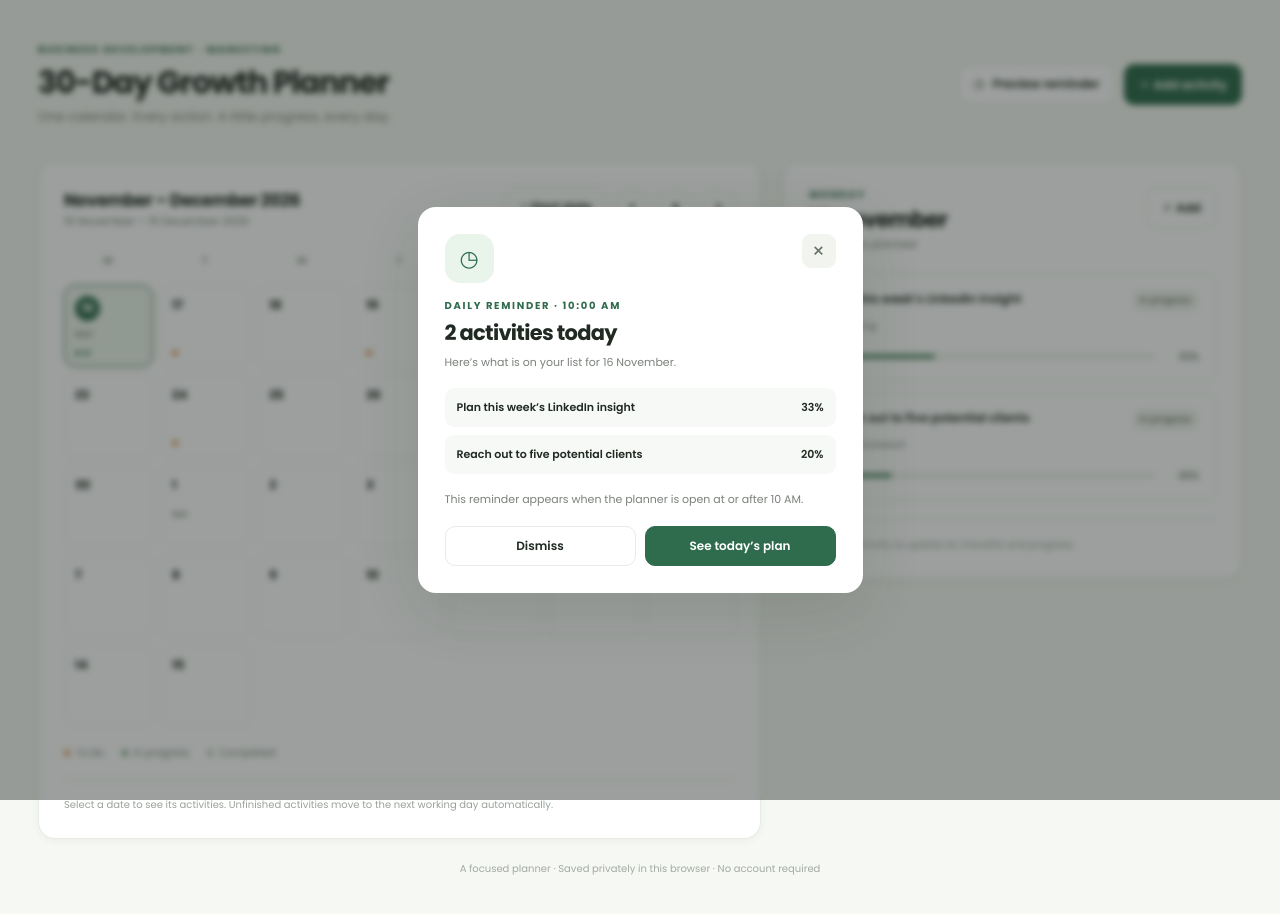
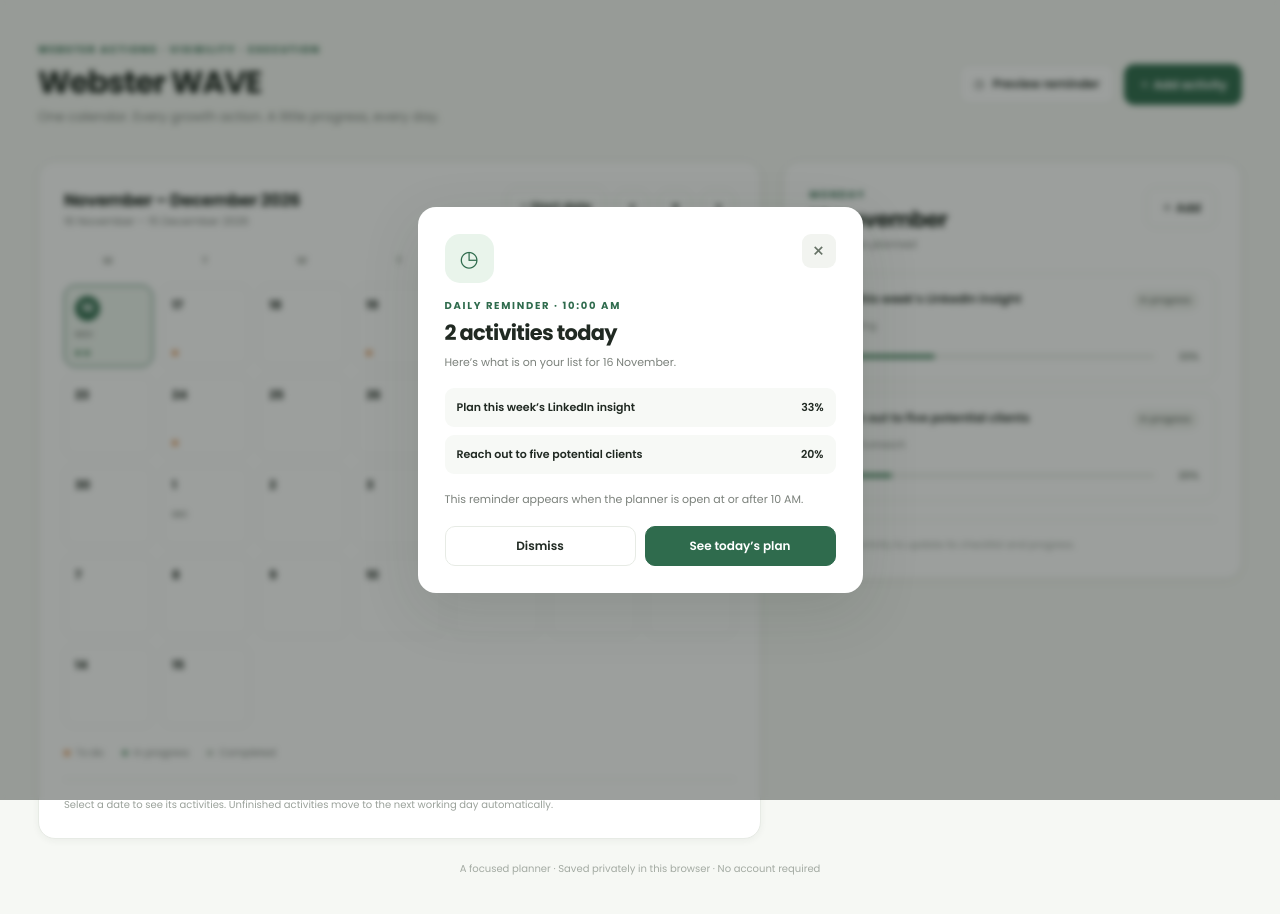
Before and after one commit to vishaldudhal/webster-wave, a website built with Vite: page index.html in a window 1280 px wide. Built offline with nearby package versions, Linux system fonts and the light colour scheme.

Commit message:
Rename product to Webster WAVE

```diff
--- a/index.html
+++ b/index.html
@@ -6,9 +6,9 @@
     <meta name="theme-color" content="#2f6b4d" />
     <meta
       name="description"
-      content="A focused 30-day business development and marketing planner."
+      content="Webster WAVE, a focused 30-day business development and marketing planner."
     />
-    <title>30-Day Growth Planner</title>
+    <title>Webster WAVE</title>
     <link rel="preconnect" href="https://fonts.googleapis.com" />
     <link rel="preconnect" href="https://fonts.gstatic.com" crossorigin />
     <link
--- a/package.json
+++ b/package.json
@@ -1,5 +1,5 @@
 {
-  "name": "30-day-business-planner",
+  "name": "webster-wave",
   "private": true,
   "version": "0.1.0",
   "type": "module",
--- a/src/main.js
+++ b/src/main.js
@@ -120,9 +120,9 @@ function renderShell() {
     <div class="app-shell">
       <header class="app-header">
         <div>
-          <div class="eyebrow">Business development · Marketing</div>
-          <h1>30-Day Growth Planner</h1>
-          <p class="subtitle">One calendar. Every action. A little progress, every day.</p>
+          <div class="eyebrow">Webster Actions · Visibility · Execution</div>
+          <h1>Webster WAVE</h1>
+          <p class="subtitle">One calendar. Every growth action. A little progress, every day.</p>
         </div>
         <div class="header-actions">
           <button class="button reminder-preview" id="previewReminder">◷ &nbsp; Preview reminder</button>
```
Also changed, not shown: README.md, 1 other file.
